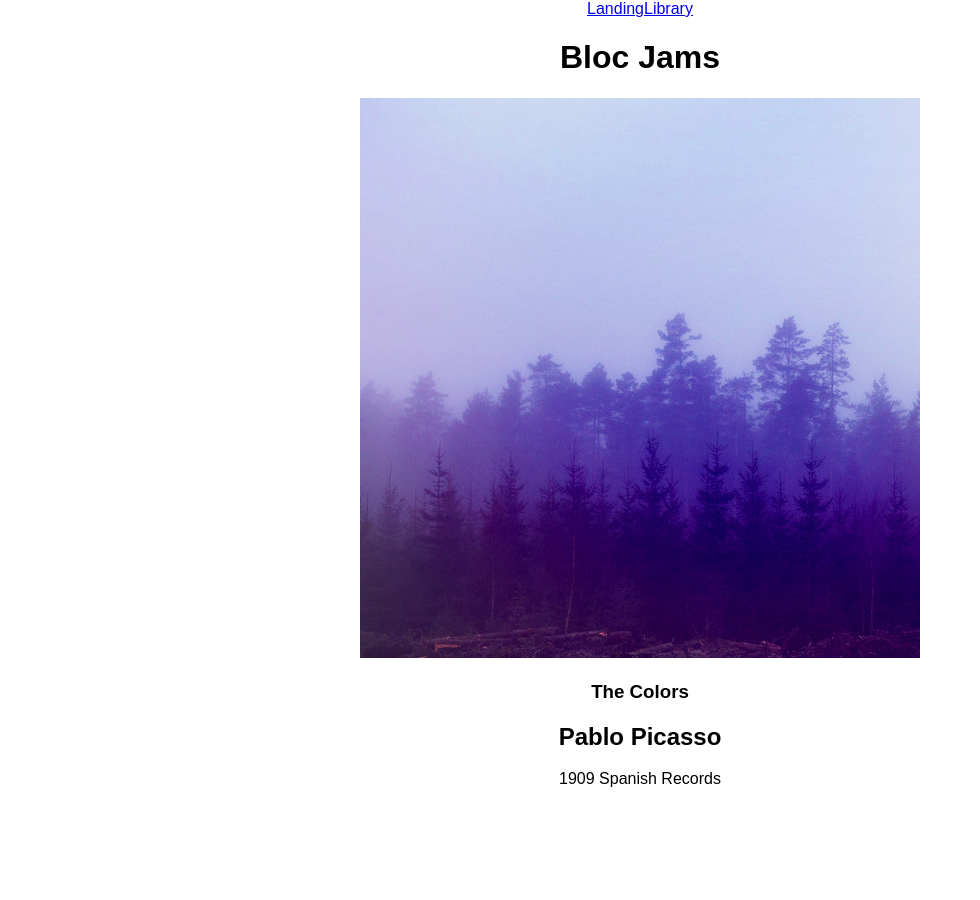
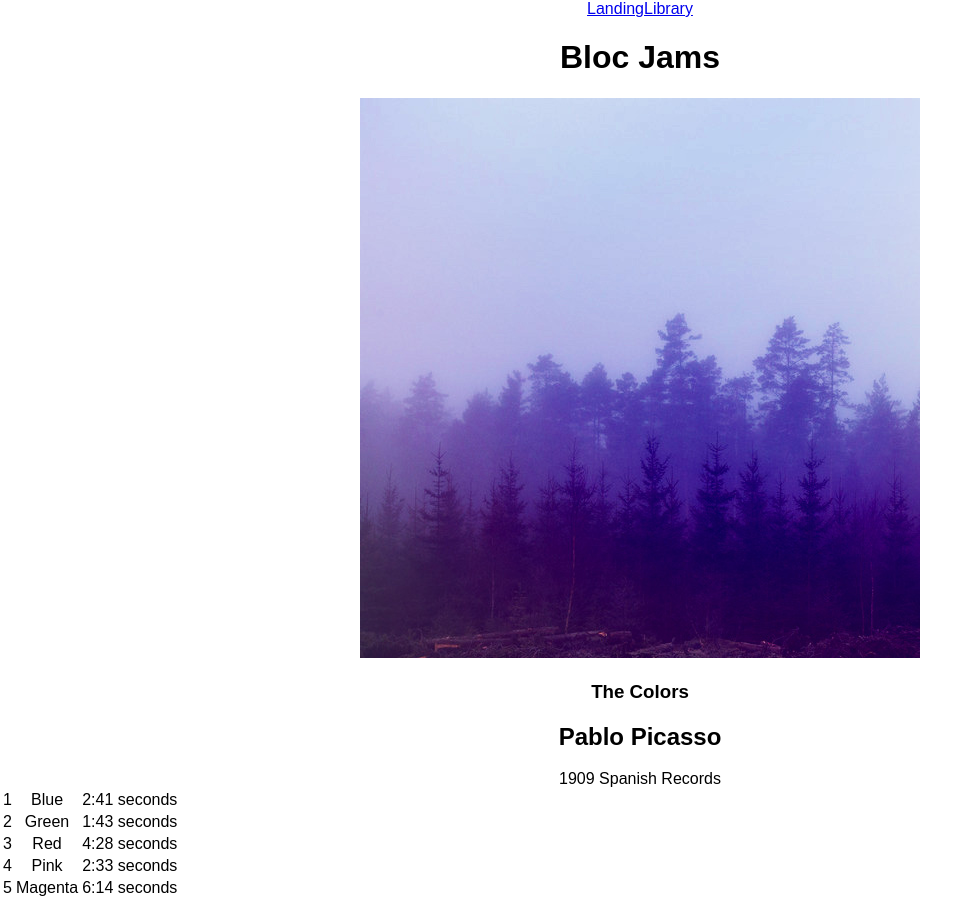
Before and after one commit to mcbeauregard/bloc-jams-react, a React (Create React App) app: page /album/the-colors in a window 1280 px wide. Shown: the whole page, without its empty margins (0-980 px from the left). Before the commit the page ends 800 px from the top, so only its background shows below. Built offline with nearby package versions, Linux system fonts and the light colour scheme.

Commit message:
Completed checkpoint components: album assignment - song list

```diff
--- a/src/components/Album.js
+++ b/src/components/Album.js
@@ -34,6 +34,15 @@ class Album extends Component {
             <col id="song-duration-column" />
           </colgroup>
           <tbody>
+          {
+            this.state.album.songs.map( (song, index) =>
+              <tr id="song-info" key={index}>
+                    <td id="song-number">{index + 1}</td>
+                    <td id="song-title" >{song.title}</td>
+                    <td id="song-duration">{Math.floor(song.duration / 60) + ":" + parseInt(song.duration  % 60) + " seconds" } </td>
+              </tr>
+            )
+          }
           </tbody>
         </table>
       </section>
```
